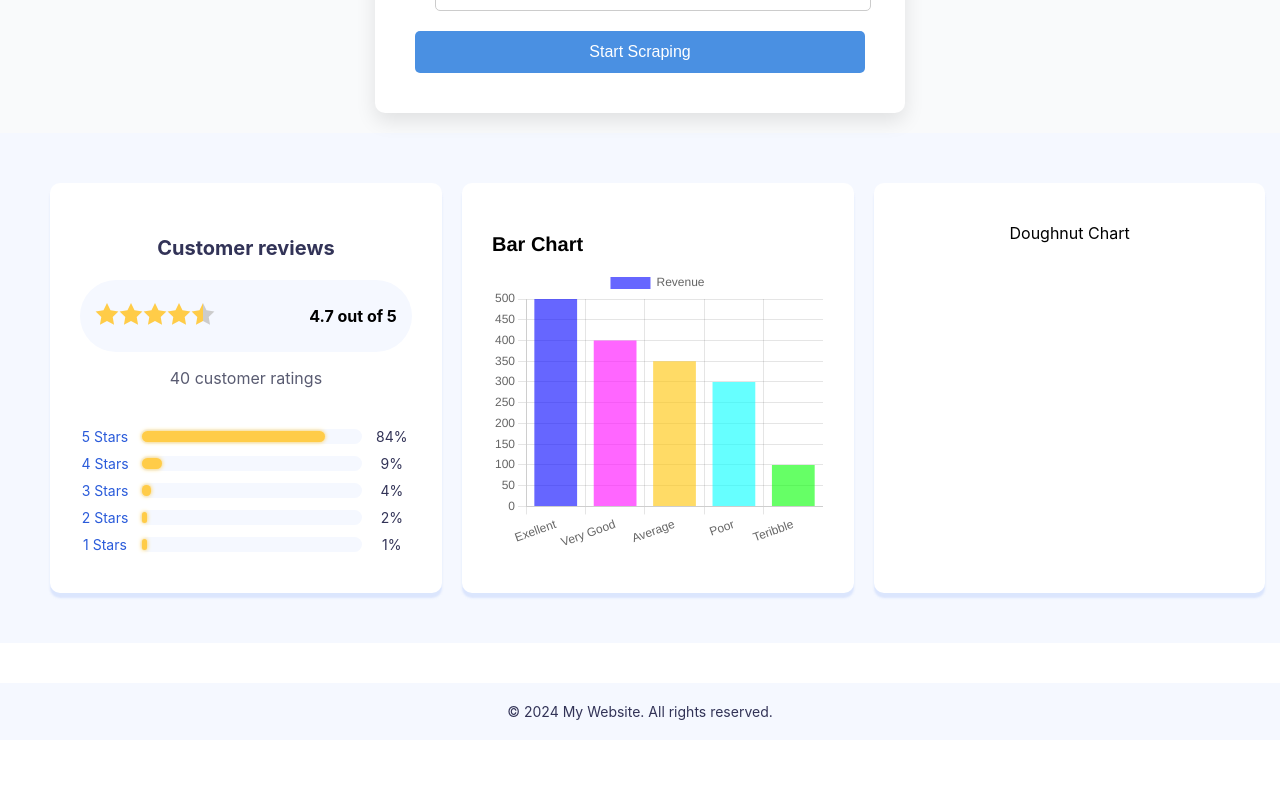
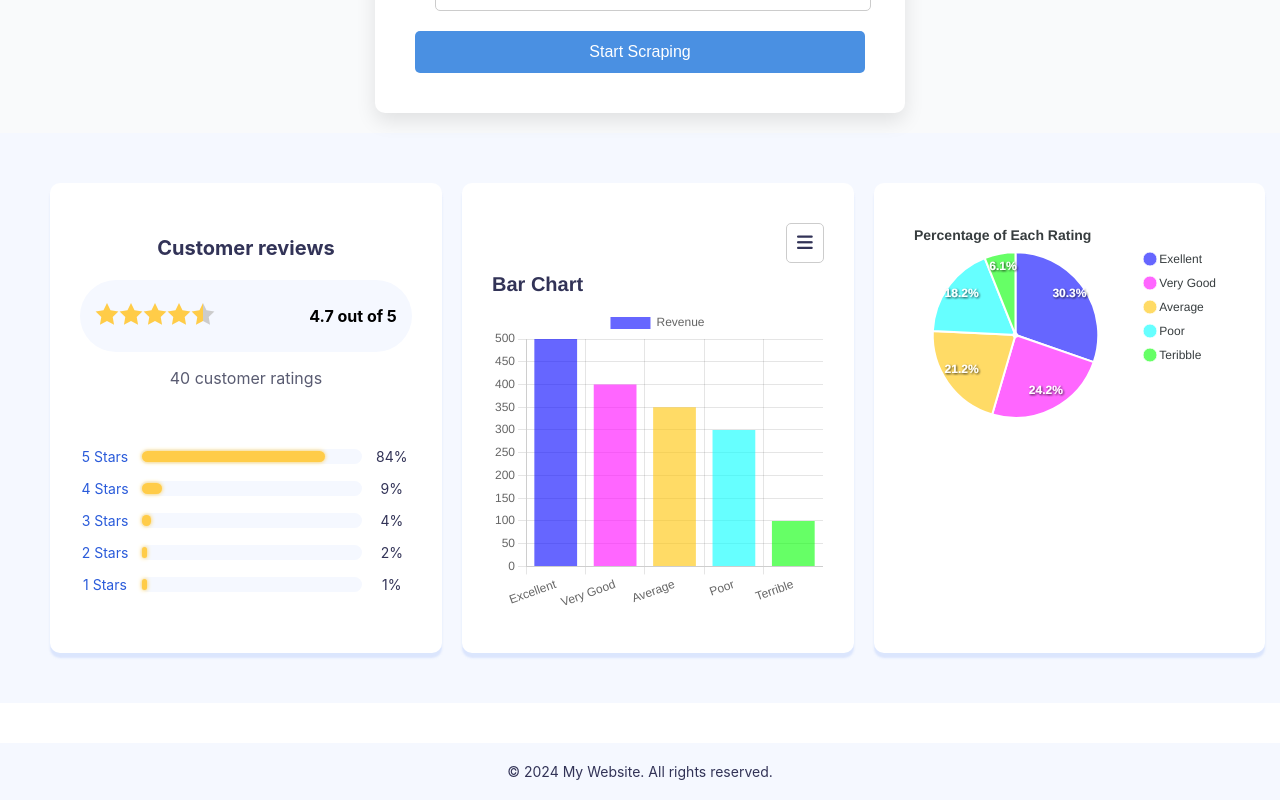
Before and after one commit to chantithya/display-google-review, a React (Create React App) app: page / in a window 1280 px wide. Shown: the part 479-1279 px from the top of the page. Before the commit the page ends 1219 px from the top, so only its background shows below. Built offline with nearby package versions, Linux system fonts and the light colour scheme.

Commit message:
Refactor Barchart styles into separate CSS file

```diff
--- a/src/App.css
+++ b/src/App.css
@@ -38,11 +38,11 @@
 }
 
 .row {
-  margin-top: 40px;
+  margin-top: 60px;
 }
 
 .spacer {
-  margin-bottom: 15px; /* Space between each PercentageBar */
+  margin-bottom: 20px; /* Space between each PercentageBar */
 }
 
 h1 {
@@ -184,7 +184,7 @@ h1 {
   width: 100%;
   box-shadow: 0px 5px 2px rgba(193, 211, 251, 0.5);
   margin: 0 auto; /* Centers the review-container */
-  height: 330px;
+  height: 390px;
 }
 
 /* Title inside review container */
@@ -210,7 +210,7 @@ h1 {
 
 /* Spacer for each star rating */
 .spacer {
-  margin-bottom: 10px;
+  margin-bottom: 15px;
 }
 
 /* Text for total ratings */
--- a/src/App.js
+++ b/src/App.js
@@ -6,6 +6,7 @@ import TotalWrap from "./components/TotalWrap";
 import Header from "./components/Header";
 import Footer from "./components/Footer";
 import Barchart from './components/Barchart';
+import Piechart from './components/Piechart';
 
 export default function App() {
 
@@ -121,7 +122,7 @@ export default function App() {
         </div>
         <div className='form-group'>
           <div className="review-container">
-            Doughnut Chart
+            < Piechart/ >
           </div>
         </div>
         <div>&nbsp;</div>
--- /dev/null
+++ b/src/components/Barchart.css
@@ -0,0 +1,46 @@
+.menu {
+    display: flex;
+    justify-content: flex-end; /* Align to the right */
+  }
+
+  .dropdown {
+    position: relative;
+  }
+
+  .iconButton {
+    display: flex;
+    align-items: center;
+    padding: 8px;
+    border-radius: 5px;
+    border: 1px solid #ccc;
+    cursor: pointer;
+    font-size: 11px;
+  }
+
+  .icon {
+    font-size: 18px; /* Adjust size as needed */
+    margin: 2px;
+    color: #323357; /* Change color if needed */
+    align-items: center;
+  }
+
+  .options {
+    position: absolute;
+    top: 100%;
+    right: 0; /* Align the options to the right of the button */
+    background: white;
+    border: 1px solid #ccc;
+    border-radius: 5px;
+    z-index: 10;
+    width: 150px; /* Adjust width as needed */
+  }
+
+  .option {
+    padding: 8px;
+    cursor: pointer;
+    font-size: 11px;
+  }
+
+  .option:hover {
+    background-color: #f0f0f0;
+  }
--- a/src/components/Barchart.js
+++ b/src/components/Barchart.js
@@ -1,6 +1,8 @@
-import React from 'react';
+import React, { useRef, useState } from 'react';
 import { Bar } from 'react-chartjs-2';
 import { Chart as ChartJS, CategoryScale, LinearScale, BarElement, Title, Tooltip, Legend, defaults } from 'chart.js';
+import '@fortawesome/fontawesome-free/css/all.min.css'; // Import Font Awesome CSS
+import './Barchart.css'; // Import CSS file
 
 // Register necessary Chart.js components
 ChartJS.register(CategoryScale, LinearScale, BarElement, Title, Tooltip, Legend);
@@ -10,23 +12,24 @@ defaults.responsive = true;
 defaults.plugins.title.display = true;
 defaults.plugins.title.align = "start";
 defaults.plugins.title.font.size = 20;
-defaults.plugins.title.color = "black";
-
+defaults.plugins.title.color = "#323357";
 
 export default function Barchart() {
+  const chartRef = useRef(null);
+  const [isDropdownOpen, setIsDropdownOpen] = useState(false);
+
   const data = {
-    labels: ["Exellent", "Very Good", "Average", "Poor", "Teribble"],
+    labels: ["Excellent", "Very Good", "Average", "Poor", "Terrible"],
     datasets: [
       {
         label: "Revenue",
         data: [500, 400, 350, 300, 100],
         backgroundColor: [
-            "rgba(0, 0, 255,0.6)",
-            "rgba(255, 0, 255,0.6)",
-            "rgba(255, 195, 0,0.6)",
-            "rgba(0, 255, 255,0.6)",
-            "rgba(0, 255, 0,0.6)",
-
+          "rgba(0, 0, 255, 0.6)",
+          "rgba(255, 0, 255, 0.6)",
+          "rgba(255, 195, 0, 0.6)",
+          "rgba(0, 255, 255, 0.6)",
+          "rgba(0, 255, 0, 0.6)",
         ],
       },
     ],
@@ -42,10 +45,80 @@ export default function Barchart() {
         display: true,
         text: 'Bar Chart',
       },
+      // Background color
+      beforeDraw: (chart) => {
+        const ctx = chart.canvas.getContext('2d');
+        ctx.save();
+        ctx.globalCompositeOperation = 'destination-over';
+        ctx.fillStyle = 'white'; // Set background color to white
+        ctx.fillRect(0, 0, chart.width, chart.height); // Draw white background
+        ctx.restore();
+      },
     },
   };
 
+  // Function to download the chart as PNG with white background
+  const downloadPNG = () => {
+    const chart = chartRef.current;
+    if (chart) {
+      const a = document.createElement('a');
+      a.href = chart.toBase64Image();
+      a.download = 'chart.png';
+      a.click();
+    }
+  };
+
+  // Function to download the data as CSV
+  const downloadCSV = () => {
+    const csvData = [
+      ["Label", "Revenue"],
+      ...data.labels.map((label, index) => [label, data.datasets[0].data[index]]),
+    ]
+      .map(row => row.join(","))
+      .join("\n");
+
+    const blob = new Blob([csvData], { type: 'text/csv' });
+    const url = window.URL.createObjectURL(blob);
+    const a = document.createElement('a');
+    a.href = url;
+    a.download = 'chart-data.csv';
+    a.click();
+    window.URL.revokeObjectURL(url);
+  };
+
+  // Handle format selection
+  const handleSelectFormat = (format) => {
+    setIsDropdownOpen(false); // Close the dropdown first
+    if (format === 'png') {
+      downloadPNG(); // Directly download PNG
+    } else if (format === 'csv') {
+      downloadCSV(); // Directly download CSV
+    }
+  };
+
   return (
-      <Bar data={data} options={options} />
+    <div style={{ height: '350px', position: 'relative' }}>
+      {/* Menu for Download Options */}
+      <div className="menu">
+        <div className="dropdown">
+          <div className="iconButton" onClick={() => setIsDropdownOpen(!isDropdownOpen)}>
+            <i className="fa-solid fa-bars icon"></i>
+          </div>
+          {isDropdownOpen && (
+            <div className="options">
+              <div className="option" onClick={() => handleSelectFormat('png')}>
+                Download PNG
+              </div>
+              <div className="option" onClick={() => handleSelectFormat('csv')}>
+                Download CSV
+              </div>
+            </div>
+          )}
+        </div>
+      </div>
+
+      {/* Bar Chart */}
+      <Bar ref={chartRef} data={data} options={options} />
+    </div>
   );
 }
--- a/src/components/Piechart.js
+++ b/src/components/Piechart.js
@@ -0,0 +1,27 @@
+import React, { Component } from "react";
+import Chart from "react-apexcharts";
+
+export default function Piechart() {
+  return (
+
+    <div style={{ height: '350px', position: 'relative' }}>
+      <Chart
+              type="pie"
+              series= {[500, 400, 350, 300, 100]}
+              options={{
+                  title: { text: "Percentage of Each Rating"},
+                  labels: ["Exellent", "Very Good", "Average", "Poor", "Teribble"],
+                  fill: {
+                      colors: [
+                        "rgba(0, 0, 255, 0.6)", // Exellent
+                        "rgba(255, 0, 255,0.6)", // Very Good
+                        "rgba(255, 195, 0,0.6)", // Average
+                        "rgba(0, 255, 255,0.6)", // Poor
+                        "rgba(0, 255, 0,0.6)"  // Terrible
+                      ]
+                    },
+              }}
+          />
+    </div>
+  )
+}
```
Also changed, not shown: package.json (+8 -0 lines), 1 other file (tests, documents, lock files or other folders).
